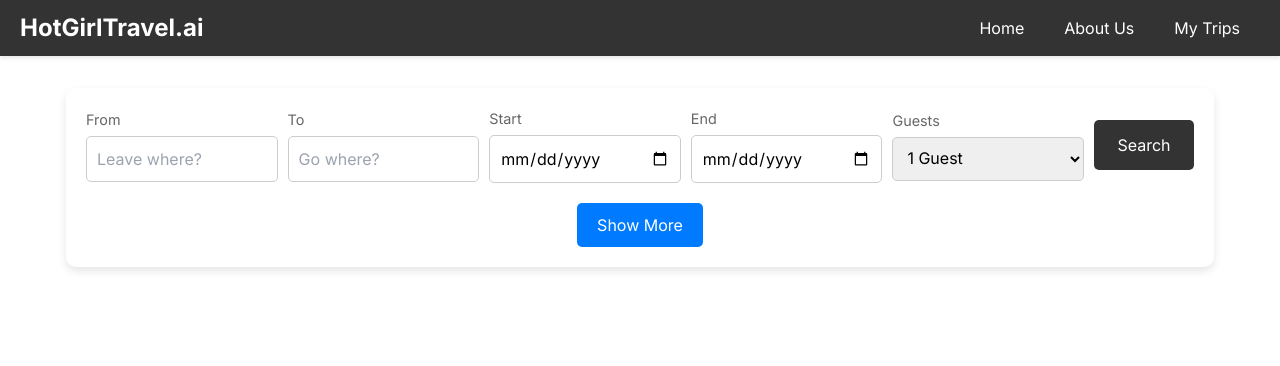
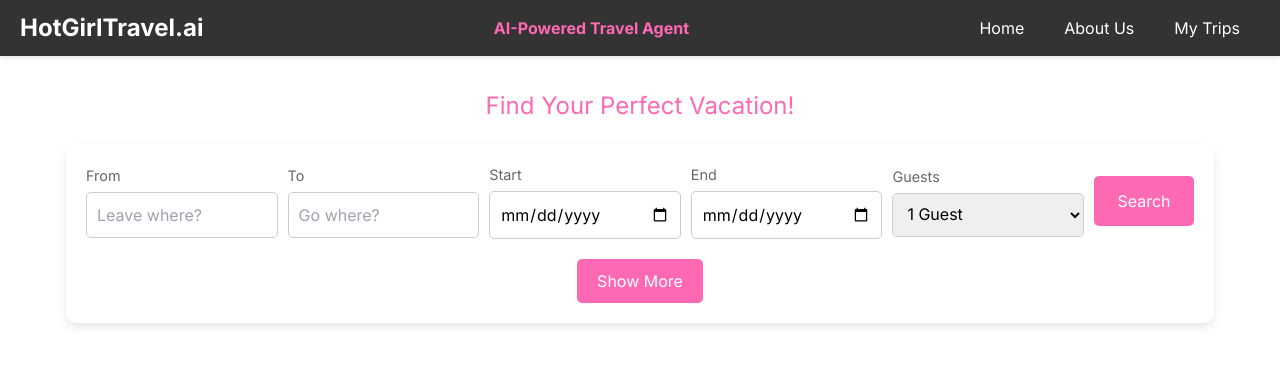
Before and after one commit to mayanarayanan1/HotGirlTravelAI, a Next.js app in the folder frontend/: page / in a window 1280 px wide. Shown: the top 366 px of the page. Built offline with nearby package versions, Linux system fonts and the light colour scheme.

Commit message:
Update UI

```diff
--- a/frontend/src/components/HeaderComponent.tsx
+++ b/frontend/src/components/HeaderComponent.tsx
@@ -16,6 +16,13 @@ const HeaderWrapper = styled.header`
 
 const Logo = styled.div`
   font-size: 1.5rem;
+  font-weight: bold;
+`;
+
+const Tagline = styled.span`
+  margin-left: 20px;
+  font-size: 1rem;
+  color: #ff69b4;
   font-weight: bold;
 `;
 
@@ -40,12 +47,13 @@ const NavLink = styled.a`
 const HeaderComponent: React.FC = () => (
   <HeaderWrapper>
     <Logo>HotGirlTravel.ai</Logo>
+    <Tagline>AI-Powered Travel Agent</Tagline>
     <Nav>
       <NavLink href="#">Home</NavLink>
       <NavLink href="#">About Us</NavLink>
       <NavLink href="#">My Trips</NavLink>
     </Nav>
-  </HeaderWrapper>
+  </HeaderWrapper >
 );
 
 export default HeaderComponent;
--- a/frontend/src/components/SelectionMenuComponent.tsx
+++ b/frontend/src/components/SelectionMenuComponent.tsx
@@ -83,6 +83,13 @@ const AdditionalFieldsWrapper = styled.div`
   margin-top: 20px;
 `;
 
+const Title = styled.h1`
+  color: #ff69b4;
+  margin-bottom: 20px;
+  font-size: 1.5rem;
+  text-align: center;
+`;
+
 const SearchField = styled.div`
   display: flex;
   flex-direction: column;
@@ -115,7 +122,7 @@ const Select = styled.select`
 
 const Button = styled.button`
   padding: 10px 20px;
-  background-color: #333;
+  background-color: #ff69b4; /* HotPink color */
   color: white;
   border: none;
   border-radius: 5px;
@@ -127,7 +134,7 @@ const Button = styled.button`
   height: 50px;
 
   &:hover {
-    background-color: #555;
+    background-color: #ff1493; /* DeepPink color */
   }
 `;
 
@@ -155,7 +162,7 @@ const HalfWidthField = styled.div`
 
 const ExpandButton = styled.button`
   padding: 10px 20px;
-  background-color: #007bff;
+  background-color: #ff69b4; /* HotPink color */
   color: white;
   border: none;
   border-radius: 5px;
@@ -163,7 +170,7 @@ const ExpandButton = styled.button`
   margin-top: 20px; /* Add space below the button */
 
   &:hover {
-    background-color: #0056b3;
+    background-color: #ff1493; /* DeepPink color */
   }
 `;
 
@@ -332,6 +339,7 @@ const SearchBarComponent: React.FC = () => {
 
   return (
     <div>
+      <Title>Find Your Perfect Vacation!</Title>
       <SearchBarWrapper>
         <MainFieldsWrapper>
           <SearchField>
```
